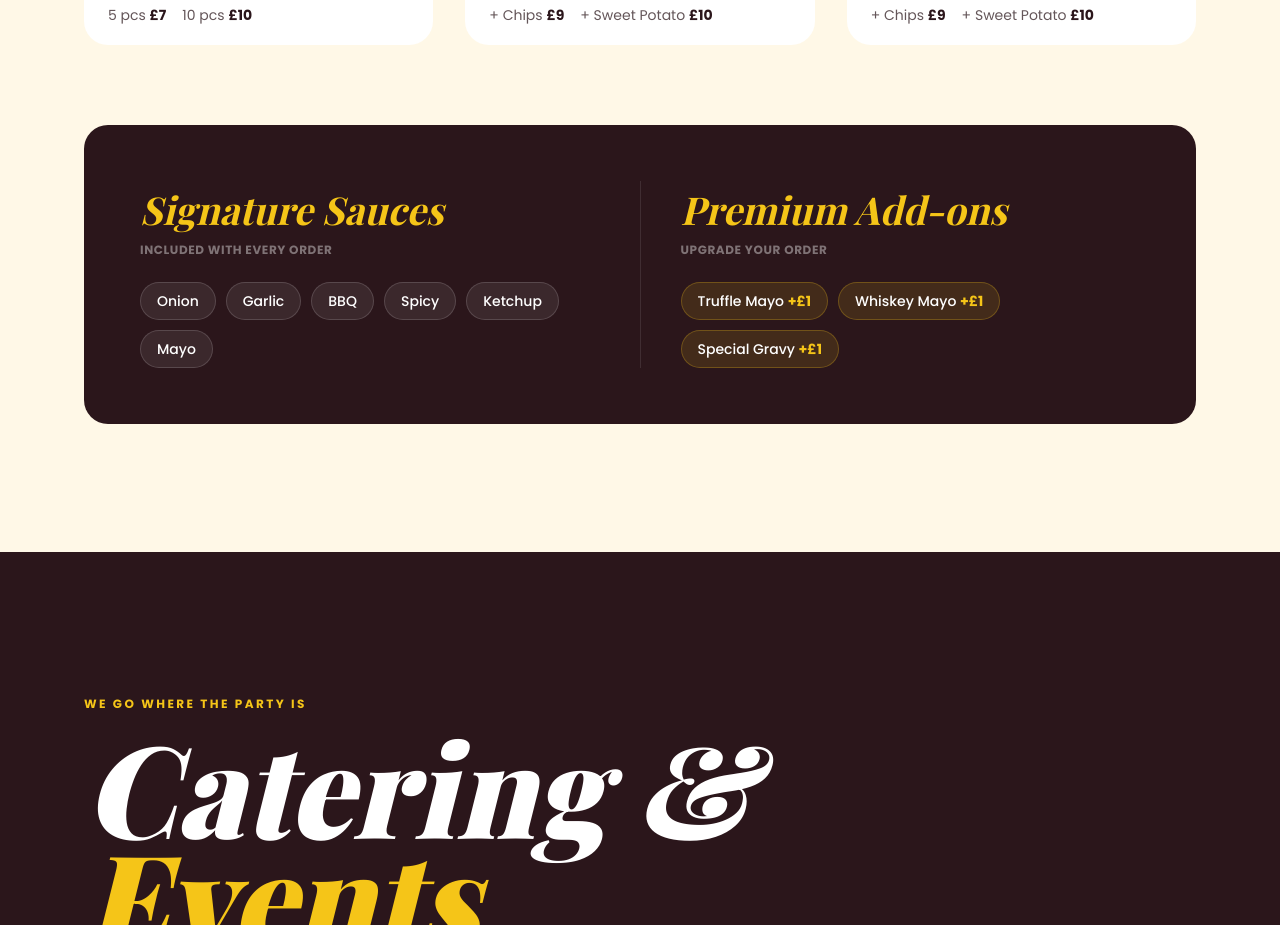
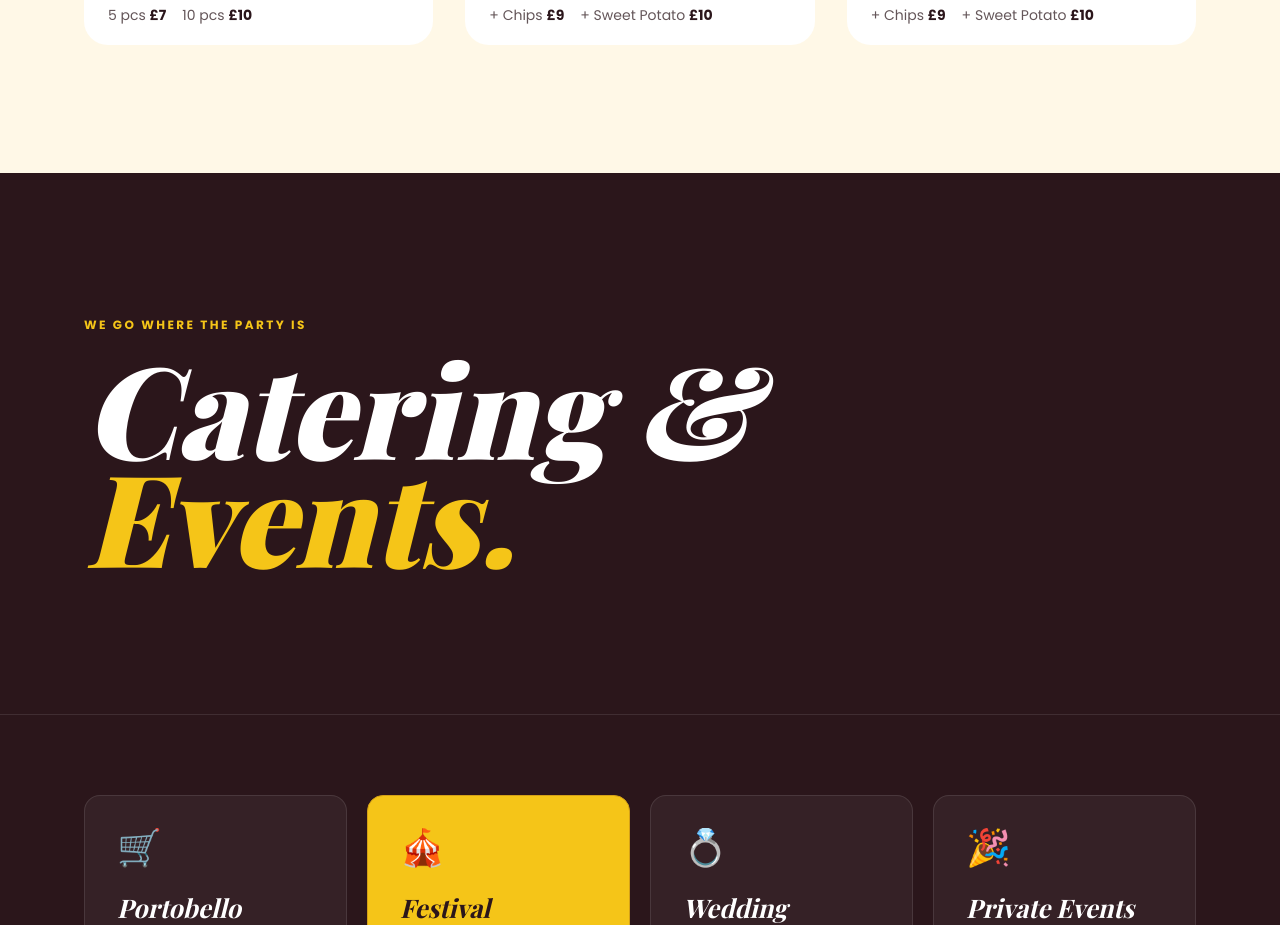
Before and after one commit to aidanwightman/mr-chips-nextjs, a Next.js app: page / in a window 1280 px wide. Shown: the part 3160-4085 px from the top of the page. Built offline with nearby package versions, Linux system fonts and the light colour scheme.

Commit message:
Menu: remove Signature Sauces and Premium Add-ons section

```diff
--- a/src/components/Menu.tsx
+++ b/src/components/Menu.tsx
@@ -58,13 +58,6 @@ const menuItems = [
     prices: [{ label: '+ Chips', price: '£9' }, { label: '+ Sweet Potato', price: '£10' }],
     img: '/burger.webp',
   },
-];
-
-const sauces = ['Onion', 'Garlic', 'BBQ', 'Spicy', 'Ketchup', 'Mayo'];
-const extras = [
-  { name: 'Truffle Mayo', price: '+£1' },
-  { name: 'Whiskey Mayo', price: '+£1' },
-  { name: 'Special Gravy', price: '+£1' },
 ];
 
 const tabs = [
@@ -165,43 +158,6 @@ export default function Menu() {
           ))}
         </div>
 
-        {/* Sauces & Extras */}
-        <FadeIn className="mt-20">
-          <div className="bg-[#2B161B] rounded-3xl p-10 md:p-14">
-            <div className="flex flex-col md:flex-row gap-10">
-              <div className="flex-1">
-                <h3 className="font-[family-name:var(--font-playfair)] italic font-bold text-[#F5C518] mb-1"
-                  style={{ fontSize: 'clamp(1.8rem, 3vw, 2.5rem)' }}>
-                  Signature Sauces
-                </h3>
-                <p className="text-white/40 text-xs font-bold uppercase tracking-wider mb-6">Included with every order</p>
-                <div className="flex flex-wrap gap-2.5">
-                  {sauces.map(s => (
-                    <span key={s} className="bg-white/8 border border-white/15 text-white text-sm font-medium px-4 py-2 rounded-full">
-                      {s}
-                    </span>
-                  ))}
-                </div>
-              </div>
-              <div className="w-px bg-white/10 hidden md:block" />
-              <div className="flex-1">
-                <h3 className="font-[family-name:var(--font-playfair)] italic font-bold text-[#F5C518] mb-1"
-                  style={{ fontSize: 'clamp(1.8rem, 3vw, 2.5rem)' }}>
-                  Premium Add-ons
-                </h3>
-                <p className="text-white/40 text-xs font-bold uppercase tracking-wider mb-6">Upgrade your order</p>
-                <div className="flex flex-wrap gap-2.5">
-                  {extras.map(e => (
-                    <span key={e.name} className="bg-[#F5C518]/12 border border-[#F5C518]/25 text-white text-sm font-medium px-4 py-2 rounded-full">
-                      {e.name} <strong className="text-[#F5C518]">{e.price}</strong>
-                    </span>
-                  ))}
-                </div>
-              </div>
-            </div>
-          </div>
-        </FadeIn>
-
       </div>
     </section>
   );
```
